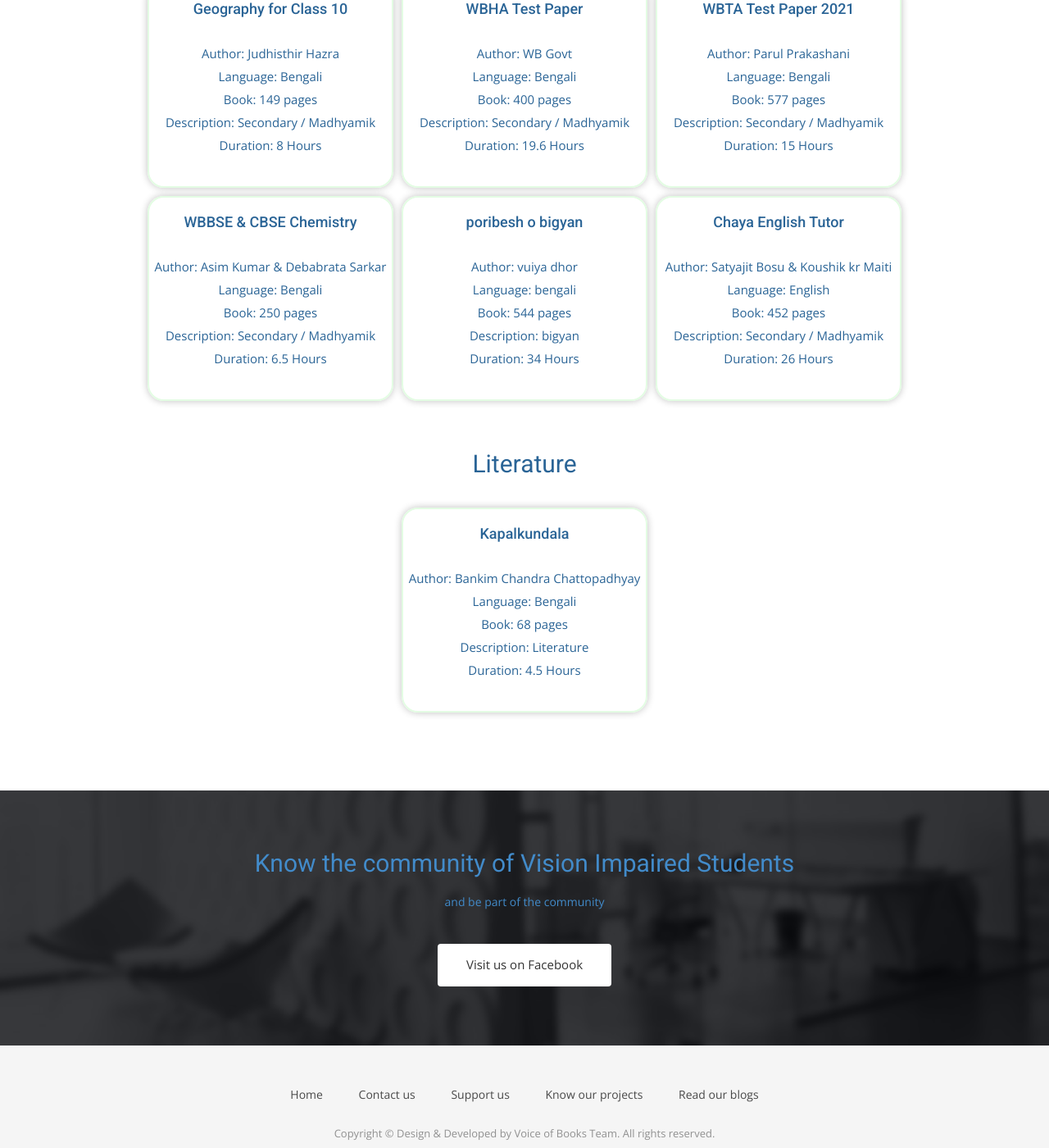
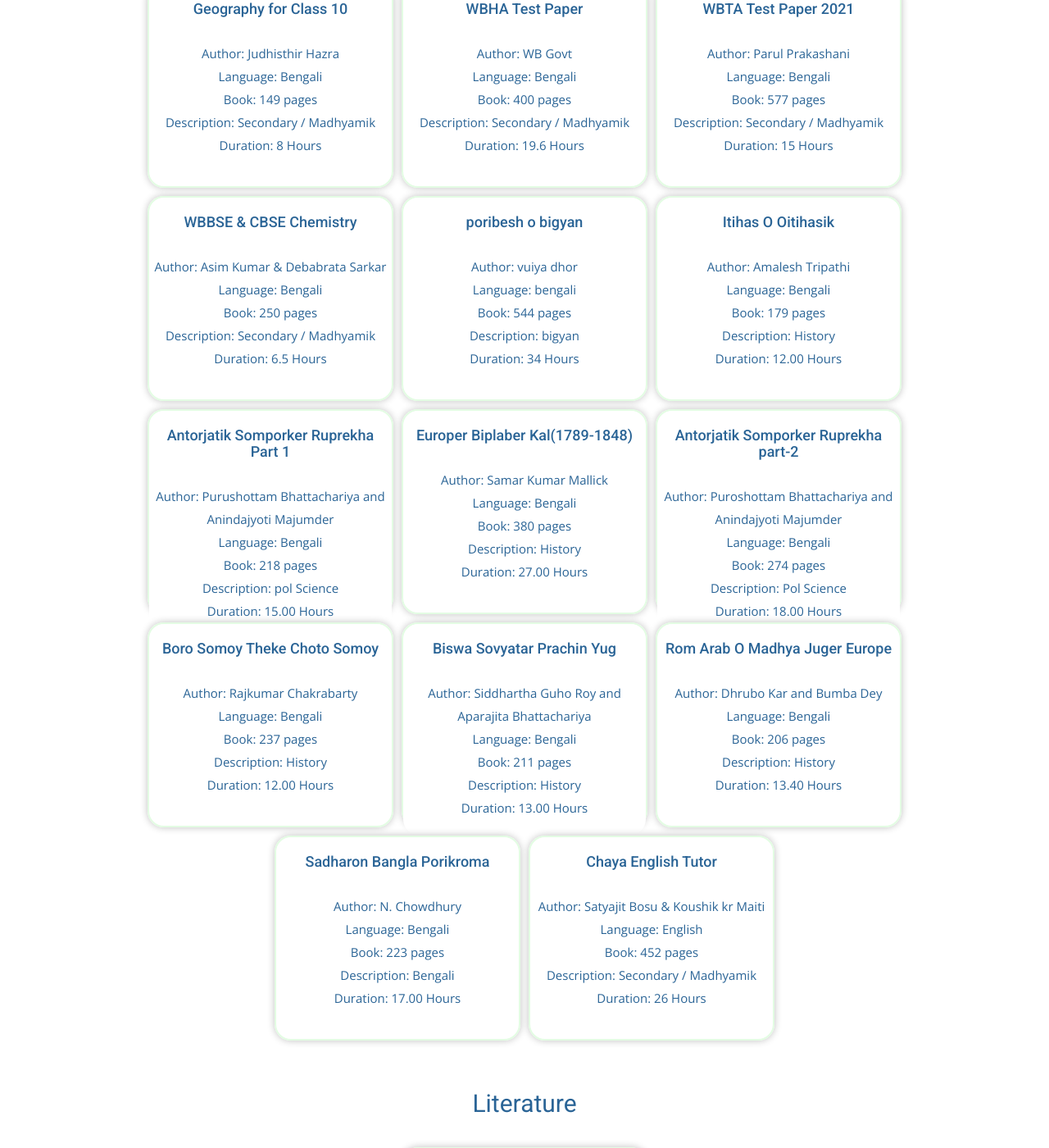
Before and after one commit to rajibmaitra/voiceofbooks, a Jekyll site: the page built from audiobooks.html, in a window 1280 px wide and 1400 px high, scrolled down 6211 px. Shown: the whole window at 82% size. Built offline with Jekyll 4.4.1, drawn with Linux system fonts in a browser that asks for light colours; nearby versions of some CDN libraries; some web fonts are replaced; comment, search, counter and statistics services are not loaded; a style sheet for code colours, icons or effects is not loaded; some of the changed text lies outside the part shown.

Commit message:
8 more books/Bapi

```diff
--- a/_includes/audiobooklist.html
+++ b/_includes/audiobooklist.html
@@ -4,7 +4,7 @@
     <div class="row">
       <div class="section-title">
         <br>
-        <h3>61 Audio Books are recorded in 1 Year 9 Months <br>
+        <h3>69 Audio Books are recorded in 1 Year 9 Months <br>
         </h3>
         <br>
         <h3> <a href="adoptabook.html" > Upcoming audio books
--- a/js/script_bookDone.js
+++ b/js/script_bookDone.js
@@ -77,6 +77,16 @@
   ["WBTA Test Paper 2021", "Parul Prakashani", "Class X", "Bengali", "577", "Secondary / Madhyamik", "15"],
   ["WBBSE & CBSE Chemistry", "Asim Kumar & Debabrata Sarkar", "Class X", "Bengali", "250", "Secondary / Madhyamik", "6.5"],
   ["poribesh o bigyan", "vuiya dhor", "Class xiii", "bengali", "544", "bigyan", "34"],
+  ["Itihas O Oitihasik", "Amalesh Tripathi","Honors Grad", "Bengali", "179", "History", "12.00"],
+  ["Antorjatik Somporker Ruprekha Part 1", "Purushottam Bhattachariya and Anindajyoti Majumder", "Honors Grad", "Bengali", "218", "pol Science", "15.00"],
+  ["Europer Biplaber Kal(1789-1848)", "Samar Kumar Mallick", "Honors Grad", "Bengali", "380", "History", "27.00"],
+  ["Antorjatik Somporker Ruprekha part-2", "Puroshottam Bhattachariya and Anindajyoti Majumder", "Honors Grad", "Bengali", "274", "Pol Science", "18.00"],
+  ["Boro Somoy Theke Choto Somoy", "Rajkumar Chakrabarty", "Honors Grad", "Bengali", "237", "History", "12.00"],
+  ["Biswa Sovyatar Prachin Yug", "Siddhartha Guho Roy and Aparajita Bhattachariya", "Honors Grad", "Bengali", "211", "History", "13.00"],
+  ["Rom Arab O Madhya Juger Europe", "Dhrubo Kar and Bumba Dey", "Honors Grad", "Bengali",  "206", "History", "13.40"],
+  ["Sadharon Bangla Porikroma", "N. Chowdhury", "Honors Grad", "Bengali", "223", "Bengali", "17.00"],
+
+
 
   ["Chaya English Tutor", "Satyajit Bosu & Koushik kr Maiti", "Class X", "English", "452", "Secondary / Madhyamik", "26"]
 ];
```
